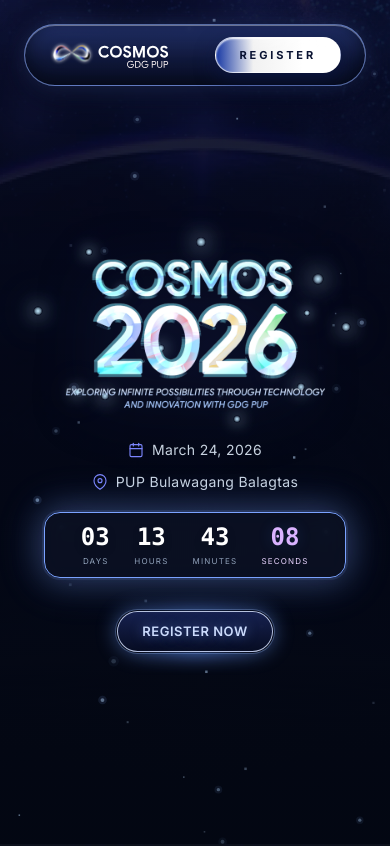
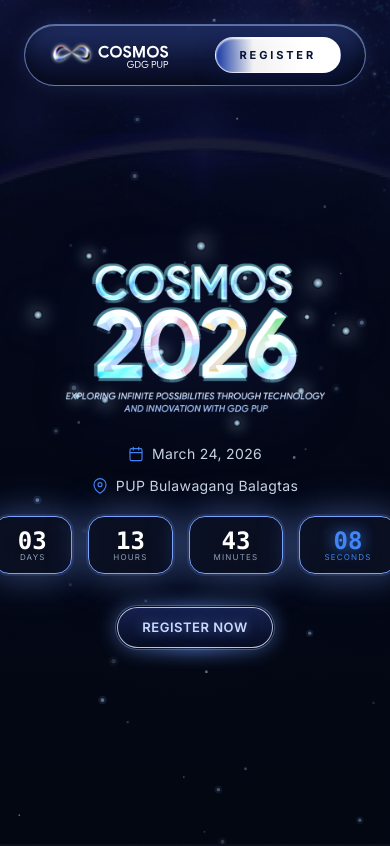
Before and after one commit to GDG-PUP-Manila/cosmos2026, a Next.js app: page / in a window 390 px wide. Shown: the top 846 px of the page. Built offline with nearby package versions, Linux system fonts and the light colour scheme; a web font is replaced by a local one.

Commit message:
chore: smooth and seamless glare effect

```diff
--- a/components/sections/hero-section.tsx
+++ b/components/sections/hero-section.tsx
@@ -485,7 +485,7 @@
             {/* Top: Date and Location */}
             <div className="flex flex-col md:flex-row flex-wrap items-center justify-center gap-3 sm:gap-6 inter-var">
               <div className="flex justify-center items-center gap-2">
-                 <svg viewBox="0 0 24 24" className="w-4 h-4 sm:w-4.5 sm:h-4.5 text-indigo-400" aria-hidden="true" fill="none" stroke="currentColor" strokeWidth="1.67" strokeLinecap="round" strokeLinejoin="round">
+                 <svg viewBox="0 0 24 24" className="w-4 h-4 sm:w-4.5 sm:h-4.5" aria-hidden="true" fill="none" stroke="#4285F4" strokeWidth="1.67" strokeLinecap="round" strokeLinejoin="round">
                   <rect x="3" y="4" width="18" height="18" rx="2" ry="2" />
                   <line x1="16" y1="2" x2="16" y2="6" />
                   <line x1="8" y1="2" x2="8" y2="6" />
@@ -497,7 +497,7 @@
               <div className="hidden md:block w-1 h-1 bg-slate-600 rounded-full" />
 
               <div className="flex justify-center items-center gap-2">
-                 <svg viewBox="0 0 24 24" className="w-4 h-4 sm:w-4.5 sm:h-4.5 text-indigo-400" aria-hidden="true" fill="none" stroke="currentColor" strokeWidth="1.67" strokeLinecap="round" strokeLinejoin="round">
+                 <svg viewBox="0 0 24 24" className="w-4 h-4 sm:w-4.5 sm:h-4.5" aria-hidden="true" fill="none" stroke="#4285F4" strokeWidth="1.67" strokeLinecap="round" strokeLinejoin="round">
                    <path d="M21 10c0 7-9 13-9 13s-9-6-9-13a9 9 0 0 1 18 0z" />
                    <circle cx="12" cy="10" r="3" />
                  </svg>
@@ -506,36 +506,36 @@
             </div>
 
             {/* Bottom: Countdown container - single line, rectangle, glow, border */}
-            <div className="flex justify-center">
+            <div className="flex justify-center gap-4">
+              {countdownItems.map((item, idx) => {
+                const isSeconds = idx === countdownItems.length - 1;
+                return (
                   <div
-                className="flex items-end px-6 py-3 sm:px-10 sm:py-4 rounded-2xl border border-[#7aa2ff] bg-slate-900/60 backdrop-blur-md shadow-[0_0_32px_0_rgba(122,162,255,0.25),0_0_0_2px_rgba(122,162,255,0.12)] relative"
+                    key={item.label}
+                    className="flex flex-col items-center px-6 py-3 sm:px-8 sm:py-4 rounded-2xl border border-[#7aa2ff] bg-slate-900/60 backdrop-blur-md shadow-[0_0_32px_0_rgba(122,162,255,0.25),0_0_0_2px_rgba(122,162,255,0.12)] relative"
                     style={{
                       boxShadow: "0 0 32px 0 rgba(122,162,255,0.25), 0 0 0 2px rgba(122,162,255,0.12), 0 0 40px 8px rgba(122,162,255,0.18)",
                     }}
                   >
-                {countdownItems.map((item, idx) => {
-                  const isSeconds = idx === countdownItems.length - 1;
-                  return (
-                    <div key={item.label} className="flex flex-col items-center mx-3 gap-2 sm:gap-3">
                     <span
                       className={`text-center text-2xl sm:text-4xl md:text-[42px] font-bold font-['Consolas'] leading-none drop-shadow-lg ${
-                          item.active ? "text-purple-300" : "text-white"
+                        isSeconds ? "" : item.active ? "text-purple-300" : "text-white"
                       }`}
-                        style={item.active ? (isSeconds ? { textShadow: "0 0 15px #4285F433" } : { textShadow: "0 0 15px rgba(216,180,254,0.6)" }) : {}}
+                      style={isSeconds ? { color: "#4285F4", textShadow: "0 0 15px #4285F4" } : item.active ? { textShadow: "0 0 15px rgba(216,180,254,0.6)" } : {}}
                     >
                       {item.value}
                     </span>
                     <span
                       className={`text-center text-[8px] sm:text-[10px] md:text-xs font-normal inter-var uppercase leading-none tracking-[0.15em] sm:tracking-[0.2em] ${
-                          item.active ? "text-purple-200" : "text-slate-400"
+                        isSeconds ? "" : item.active ? "text-purple-200" : "text-slate-400"
                       }`}
+                      style={isSeconds ? { color: "#4285F4" } : {}}
                     >
                       {item.label}
                     </span>
                   </div>
                 );
               })}
-              </div>
             </div>
           </div>
 
--- a/components/ui/glare-hover.tsx
+++ b/components/ui/glare-hover.tsx
@@ -30,7 +30,7 @@
   glareOpacity = 0.5,
   glareAngle = -45,
   glareSize = 250,
-  transitionDuration = 650,
+  transitionDuration = 1800,
   playOnce = false,
   className = "",
   style = {},
@@ -57,7 +57,7 @@
 
     el.style.transition = "none";
     el.style.backgroundPosition = "-100% -100%, 0 0";
-    el.style.transition = `${transitionDuration}ms ease`;
+    el.style.transition = `${transitionDuration}ms cubic-bezier(0.4, 0.2, 0.2, 1)`;
     el.style.backgroundPosition = "100% 100%, 0 0";
   };
 
@@ -69,7 +69,7 @@
       el.style.transition = "none";
       el.style.backgroundPosition = "-100% -100%, 0 0";
     } else {
-      el.style.transition = `${transitionDuration}ms ease`;
+      el.style.transition = `${transitionDuration}ms cubic-bezier(0.4, 0.2, 0.2, 1)`;
       el.style.backgroundPosition = "-100% -100%, 0 0";
     }
   };
@@ -77,7 +77,7 @@
   const overlayStyle: React.CSSProperties = {
     position: "absolute",
     inset: 0,
-    background: `linear-gradient(${glareAngle}deg,
+    backgroundImage: `linear-gradient(${glareAngle}deg,
         hsla(0,0%,0%,0) 60%,
         ${rgba} 70%,
         hsla(0,0%,0%,0) 100%)`,
```
Lines whose indentation alone changed are shown as unchanged.
